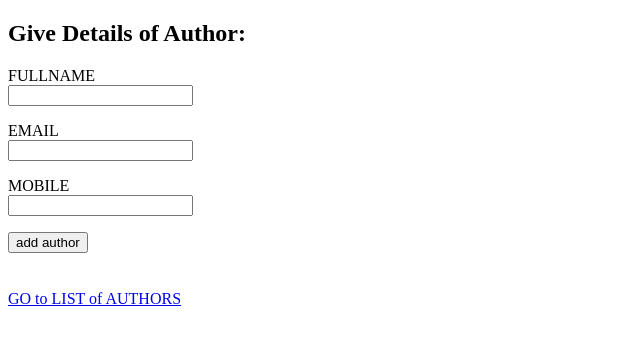
After one commit to apoorv-x12/Django-Arunachala, a Django app: page /basics/add_author/ in a window 1280 px wide. The commit adds this page. Shown: the top 345 px of the page, without its empty margins (0-640 px from the left). Run offline with Django 3.2, Linux system fonts and the light colour scheme.

Commit message:
added ver10.txt and added a new view to insert author info using html form + sqlite3 db in view add_author

```diff
--- a/website/basics/authors_view.py
+++ b/website/basics/authors_view.py
@@ -13,3 +13,26 @@ def authors_list(request):
     except Exception as ex:
         print('error:',ex)
         return render(request,'db/authors_list.html')
+
+def add_author(request):
+    if request.method=='GET':
+        return render(request,'db/add_author.html')
+    else:
+         # Process data sent from client
+        fullname=request.POST['fullname']
+        email = request.POST['email']
+        mobile = request.POST['mobile']
+        try:
+            con=sqlite3.connect(r"db.sqlite3")#he used r before "db.sqlite3" but  was fine without r as well though
+            cur=con.cursor()
+            cur.execute("insert into authors(fullname,email,mobile) values(?,?,?)",(fullname,email,mobile))
+            con.commit()                                           #he used f before string
+            return render(request,'db/add_author.html', {'message': f'added [{fullname}] !',
+            'fullname':fullname,"email":email,'mobile':mobile})
+            # he used [{fullname}] in above although {fullname} was working fine as well
+        except Exception as ex:
+            print('error:',ex)
+            return render(request,'db/add_author.html',{'message':f'cannot add {fullname}','fullname':fullname,
+           "email":email,'mobile':mobile})
+        finally:
+            con.close() #imp *********always close connection in finally
--- /dev/null
+++ b/website/basics/templates/db/add_author.html
@@ -0,0 +1,33 @@
+<!DOCTYPE html>
+<html lang="en">
+
+<head>
+    <meta charset="UTF-8">
+    <title>add author</title>
+</head>
+<body>
+
+    <h2>Give Details of Author:</h2>
+
+    <form method="POST">
+        {% csrf_token %}
+        FULLNAME <br>
+        <input type="text" name='fullname' value="{{fullname}}" required>
+        <!--note use required in input field to avoid errors!!!
+            note vlaue is used to display inside input fields for user-->
+        <p></p>
+        EMAIL <br>
+        <input type="email" name='email' value="{{email}}" required>
+        <p></p>
+        MOBILE <br>
+        <input type="number" name='mobile' value="{{mobile}}" required>
+        <p></p>
+        <input type="submit" value="add author">
+        <h3>{{message}}</h3>
+    </form>
+    <br>
+    <a href="/basics/authors/">GO to LIST of AUTHORS</a>
+
+</body>
+
+</html>
--- a/website/basics/templates/db/authors_list.html
+++ b/website/basics/templates/db/authors_list.html
@@ -37,6 +37,8 @@
     {% else %}
     <h3>sorry no info !!</h3>
     {% endif %}
+    <br>
+    <a href="/basics/add_author/">GO to ADD AUTHORS</a>
 
 </body>
 </html>
--- a/website/basics/urls.py
+++ b/website/basics/urls.py
@@ -12,4 +12,5 @@ urlpatterns = [
     path('interest_p/',interest_view.interest_post),
     #authors_view.py urls:
     path('authors/',authors_view.authors_list),
+    path('add_author/',authors_view.add_author),
 ]
```
Also changed, not shown: website/notes on projects/ver10.txt (added, +12 -0 lines), website/db.sqlite3.
